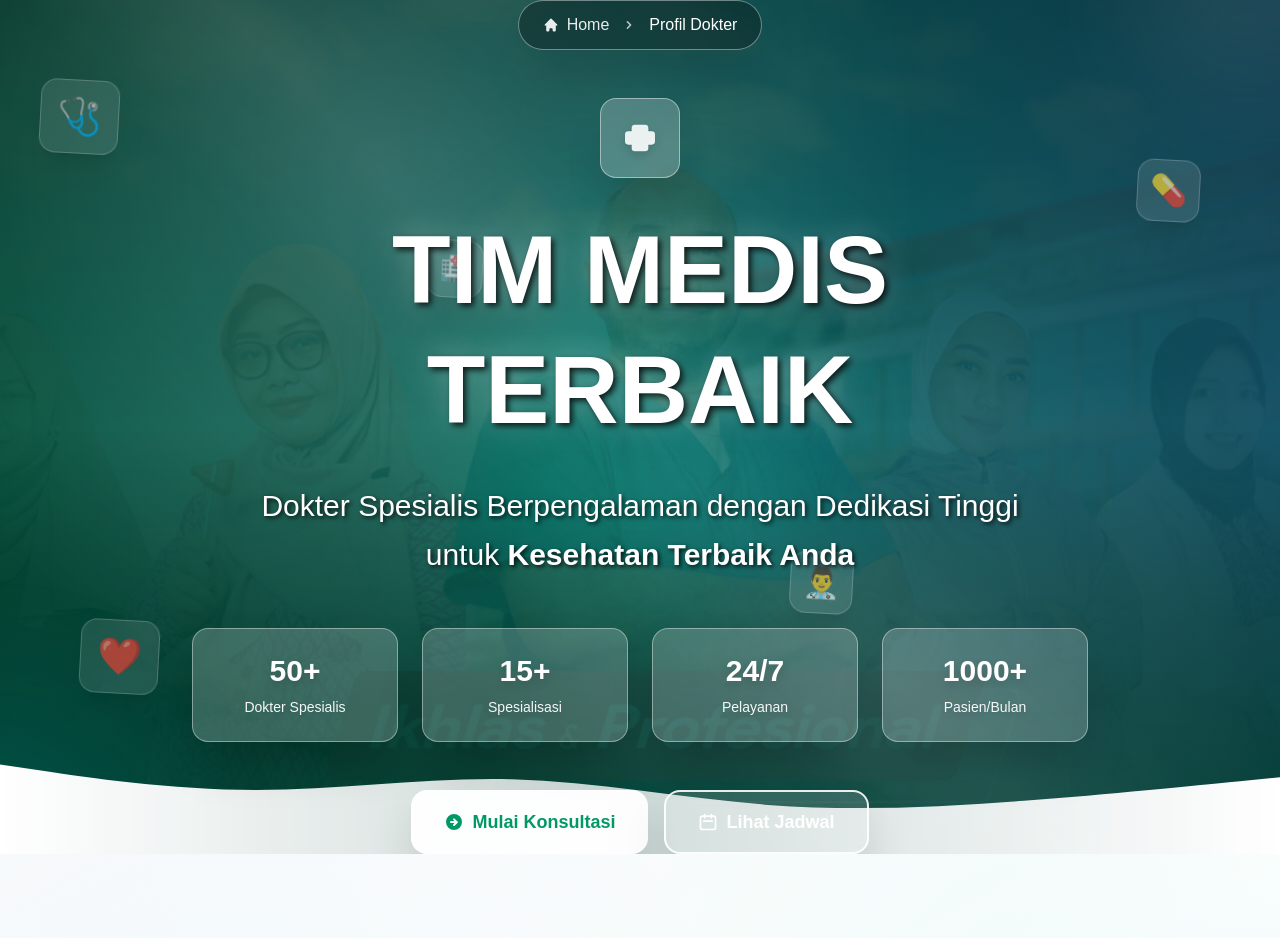
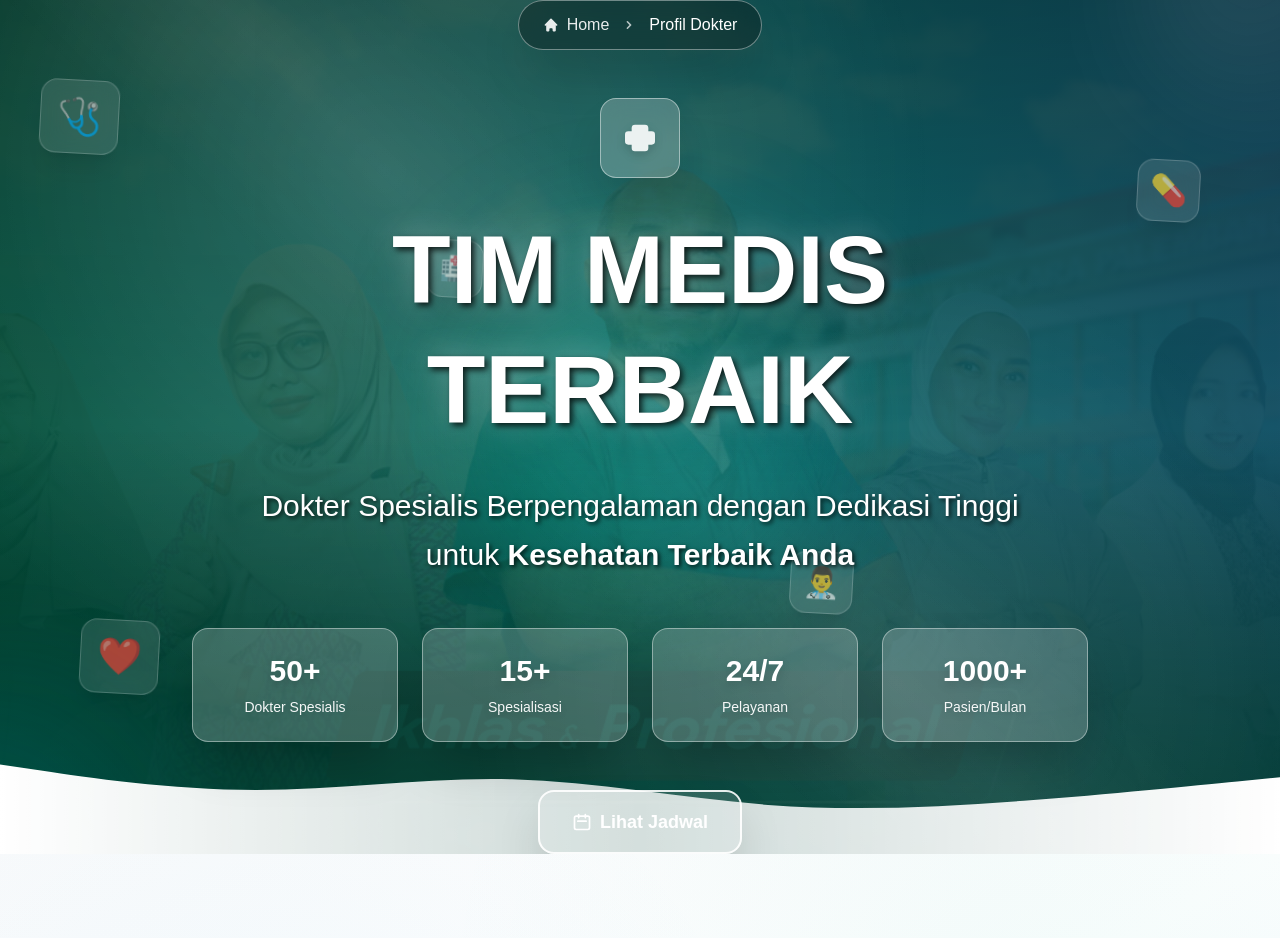
Before and after one commit to Kokorody/Web-profile-Bhayangkara, a Next.js app in the folder frontend/: page /dokter in a window 1280 px wide. Shown: the top 938 px of the page. Built offline with nearby package versions, Linux system fonts and the light colour scheme.

Commit message:
remove kons

```diff
--- a/frontend/src/app/dokter/page.tsx
+++ b/frontend/src/app/dokter/page.tsx
@@ -143,14 +143,6 @@ const DoctorPage = () => {
 
             {/* Enhanced CTA Buttons */}
             <div className="flex flex-col sm:flex-row gap-4 justify-center animate-fade-in-up delay-1200">
-              <button className="group bg-white/95 backdrop-blur-md text-emerald-600 px-8 py-4 rounded-2xl font-bold text-lg hover:bg-white transition-all duration-300 transform hover:scale-105 shadow-2xl hover:shadow-white/30 border border-white/60">
-                <span className="flex items-center justify-center">
-                  <svg className="w-5 h-5 mr-2 group-hover:animate-bounce" fill="currentColor" viewBox="0 0 20 20">
-                    <path fillRule="evenodd" d="M10 18a8 8 0 100-16 8 8 0 000 16zm3.707-8.293l-3-3a1 1 0 00-1.414 1.414L10.586 9H7a1 1 0 100 2h3.586l-1.293 1.293a1 1 0 101.414 1.414l3-3a1 1 0 000-1.414z" clipRule="evenodd"/>
-                  </svg>
-                  Mulai Konsultasi
-                </span>
-              </button>
               <button className="group border-2 border-white/90 bg-white/15 backdrop-blur-md text-white px-8 py-4 rounded-2xl font-bold text-lg hover:bg-white hover:text-emerald-600 transition-all duration-300 transform hover:scale-105 shadow-2xl">
                 <span className="flex items-center justify-center">
                   <svg className="w-5 h-5 mr-2 group-hover:animate-spin" fill="none" stroke="currentColor" viewBox="0 0 24 24">
```
